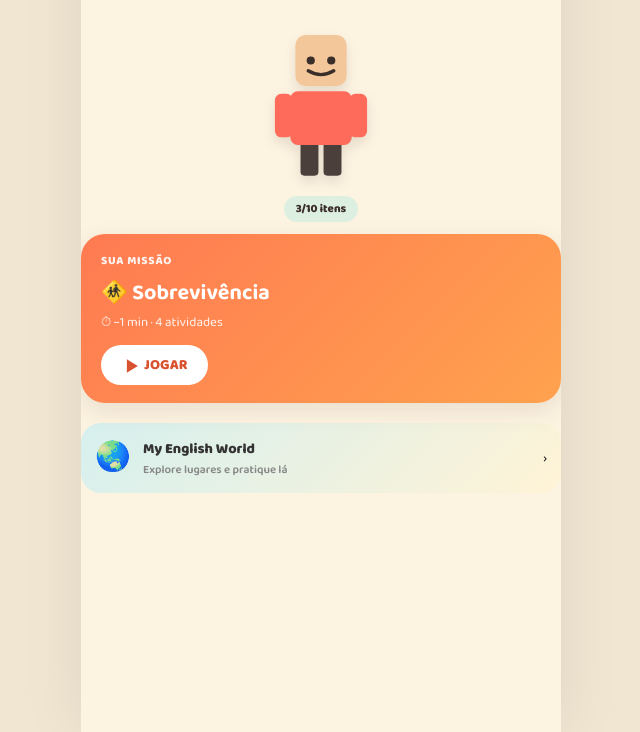
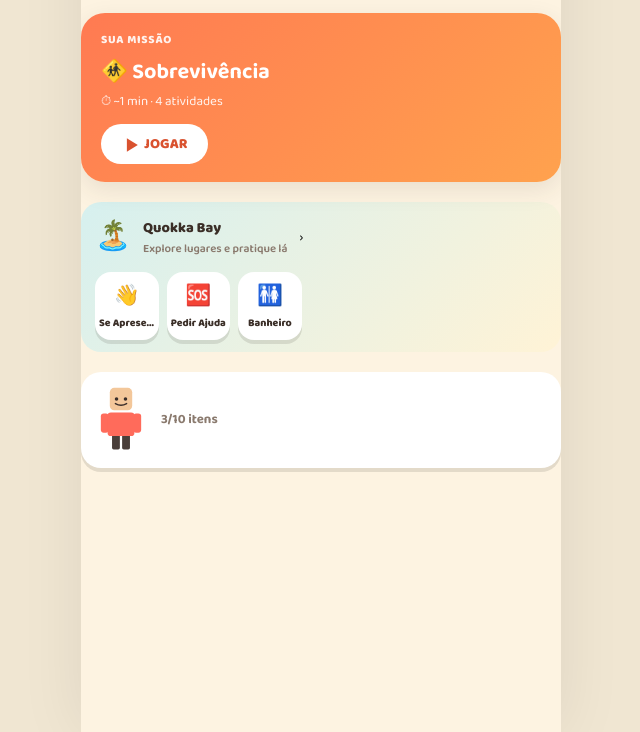
Before and after one commit to ThalesSCaramelli/FalaJoao, a plain HTML site: page index.html in a window 1280 px wide. Both pictures are taken after a click on the button "Vamos! →". Shown: the part 68-800 px from the top of the page, without its empty margins (319-959 px from the left). Drawn offline with Linux system fonts and the light colour scheme.

Commit message:
Redesenha a Home: missão primeiro, prévia da Quokka Bay, avatar vira lembrete leve
Reordena a Home pra seguir de verdade o princípio já definido (PROCESS.md):
Home = "o que eu devo fazer agora", não uma vitrine de customização.

- Card de missão sobe pro topo (era o avatar) — é a ação do dia, deve
  ser a primeira coisa que o João vê.
- Banner "Quokka Bay" (antes "My English World") ganha uma prévia com
  3 lugares sugeridos (os com menos progresso), calculada em
  renderHome() reaproveitando getSituationProgressRatio já existente
  — nenhuma lógica nova de dados, só uma leitura a mais do que já
  tínhamos.
- Avatar desce pro fim, e vira um card horizontal pequeno e leve
  (56px, "3/10 itens") em vez de um hero de 128px — ele continua
  funcional (mesmo btn-avatar-hero, mesma tela), só não compete mais
  com a missão pela atenção.

Testado de ponta a ponta: os 3 pontos de entrada da Home (Missão,
Quokka Bay, Avatar) e a volta do Quiz pra Home continuam funcionando,
prévia de lugares recalcula certo a cada renderHome().

CACHE_NAME v13.

Co-Authored-By: Claude Sonnet 5 <noreply@anthropic.com>

```diff
--- a/app.js
+++ b/app.js
@@ -422,6 +422,11 @@ function renderHome() {
   document.getElementById("mission-title").textContent = topCat ? `${topCat.icon} ${topCat.namePt}` : "🎉 Tudo em dia!";
   document.getElementById("mission-meta").textContent = session.length ? `⏱ ~${estMinutes} min · ${session.length} atividades` : "Volta mais tarde pra revisar!";
 
+  // prévia de Quokka Bay: 3 lugares com menos progresso, como sugestão do que explorar a seguir
+  const nextSituations = [...SITUATIONS].sort((a, b) => getSituationProgressRatio(a) - getSituationProgressRatio(b)).slice(0, 3);
+  document.getElementById("world-banner-preview").innerHTML = nextSituations
+    .map((s) => `<div class="chip"><span class="chip-ic">${s.icon}</span>${s.namePt}</div>`)
+    .join("");
 }
 
 // Grade de categorias (explorar livre) — mora dentro de Adventure/My English World, não na Home.
--- a/index.html
+++ b/index.html
@@ -38,11 +38,6 @@
       <button id="btn-settings" class="icon-btn" aria-label="Configurações">⚙️</button>
     </header>
 
-    <button id="btn-avatar-hero" class="avatar-hero-home">
-      <div id="home-avatar-mount" class="voxel-avatar avatar-lg"></div>
-      <span class="avatar-hero-hint" id="avatar-unlock-hint-home"></span>
-    </button>
-
     <button id="btn-session" class="mission-card">
       <div class="eyebrow">Sua Missão</div>
       <h2 id="mission-title">🎯 Vamos começar</h2>
@@ -51,9 +46,17 @@
     </button>
 
     <button id="btn-world-banner" class="world-banner">
-      <span class="ic">🌏</span>
-      <div class="txt">My English World<small>Explore lugares e pratique lá</small></div>
-      <span>›</span>
+      <div class="world-banner-head">
+        <span class="ic">🏝️</span>
+        <div class="txt">Quokka Bay<small>Explore lugares e pratique lá</small></div>
+        <span>›</span>
+      </div>
+      <div class="world-banner-preview" id="world-banner-preview"></div>
+    </button>
+
+    <button id="btn-avatar-hero" class="avatar-hero-home">
+      <div id="home-avatar-mount" class="voxel-avatar"></div>
+      <span class="avatar-hero-hint" id="avatar-unlock-hint-home"></span>
     </button>
   </section>
 
--- a/style.css
+++ b/style.css
@@ -241,30 +241,34 @@ button:focus-visible, a:focus-visible, input:focus-visible, select:focus-visible
   text-transform: uppercase; letter-spacing: 0.05em; margin: 4px 0 10px;
 }
 
+/* Teaser leve, não hero — a missão do dia é o destaque da Home (ver PROCESS.md: "Home = o que eu
+   devo fazer agora", não uma vitrine de customização). Só um lembrete de que o avatar existe. */
 .avatar-hero-home {
   display: flex;
-  flex-direction: column;
   align-items: center;
-  gap: 6px;
-  background: none;
+  gap: var(--space-3);
+  background: var(--color-surface);
   border: none;
+  border-radius: var(--radius-lg);
   cursor: pointer;
   width: 100%;
-  padding: 4px 0 12px;
+  padding: var(--space-2) var(--space-3);
+  margin-top: var(--space-2);
+  box-shadow: var(--shadow-btn);
+  text-align: left;
 }
-.avatar-hero-home .voxel-avatar.avatar-lg {
-  width: 128px;
-  filter: drop-shadow(0 6px 6px rgba(58,46,42,0.12));
+.avatar-hero-home .voxel-avatar {
+  width: 56px;
+  height: auto;
+  flex: 0 0 auto;
   transition: transform 0.15s;
 }
-.avatar-hero-home:active .voxel-avatar.avatar-lg { transform: scale(0.96); }
+.avatar-hero-home:active .voxel-avatar { transform: scale(0.94); }
 .avatar-hero-hint {
-  background: var(--cap-communicate-soft);
-  color: var(--color-text);
-  font-weight: 800;
-  font-size: 0.72rem;
-  border-radius: var(--radius-pill);
-  padding: 4px 12px;
+  color: var(--color-text-secondary);
+  font-weight: 700;
+  font-size: 0.82rem;
+  flex: 1;
 }
 
 .grid {
@@ -842,14 +846,23 @@ button:focus-visible, a:focus-visible, input:focus-visible, select:focus-visible
 
 /* ===================== MY ENGLISH WORLD (mapa) ===================== */
 .world-banner {
-  display: flex; align-items: center; gap: 12px;
+  display: flex; flex-direction: column; gap: var(--space-3);
   background: linear-gradient(135deg, var(--cap-understand-soft), #FFF3D6);
-  border-radius: 20px; padding: 12px 14px; margin-bottom: 20px;
+  border-radius: 20px; padding: 12px 14px; margin-bottom: 12px;
   cursor: pointer; border: none; width: 100%; text-align: left;
 }
-.world-banner .ic { font-size: 1.8rem; flex: 0 0 auto; }
-.world-banner .txt { flex: 1; font-weight: 800; font-size: 0.9rem; color: #333; }
-.world-banner .txt small { display: block; font-weight: 600; color: #888; font-size: 0.72rem; }
+.world-banner-head { display: flex; align-items: center; gap: 12px; }
+.world-banner-head .ic { font-size: 1.8rem; flex: 0 0 auto; }
+.world-banner-head .txt { flex: 1; font-weight: 800; font-size: 0.9rem; color: var(--color-text); }
+.world-banner-head .txt small { display: block; font-weight: 600; color: var(--color-text-secondary); font-size: 0.72rem; }
+.world-banner-preview { display: flex; gap: var(--space-2); }
+.world-banner-preview .chip {
+  flex: 1; min-width: 0; background: var(--color-surface); border-radius: var(--radius-md);
+  padding: var(--space-2) 4px; text-align: center; font-size: 0.66rem; font-weight: 800;
+  color: var(--color-text); box-shadow: var(--shadow-btn);
+  overflow: hidden; text-overflow: ellipsis; white-space: nowrap;
+}
+.world-banner-preview .chip .chip-ic { display: block; font-size: 1.3rem; margin-bottom: 2px; }
 
 .world-map {
   position: relative;
--- a/sw.js
+++ b/sw.js
@@ -1,6 +1,6 @@
 // Service Worker — cache do app shell pra funcionar offline.
 // Bump o CACHE_NAME sempre que mudar algum arquivo do shell (força atualização nos aparelhos).
-const CACHE_NAME = "meu-ingles-v12";
+const CACHE_NAME = "meu-ingles-v13";
 const APP_SHELL = [
   "./",
   "./index.html",
```
